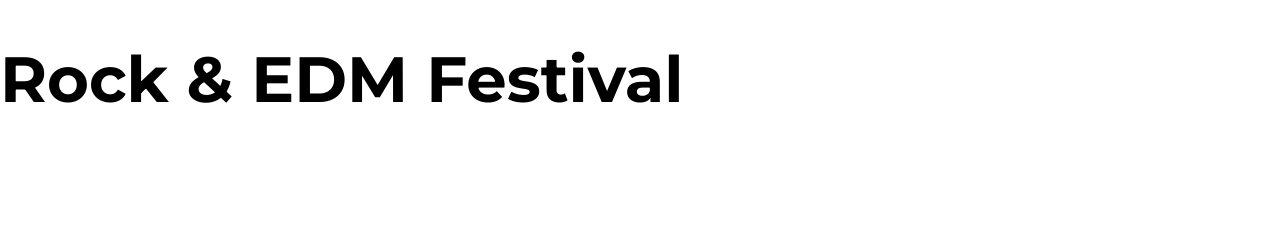
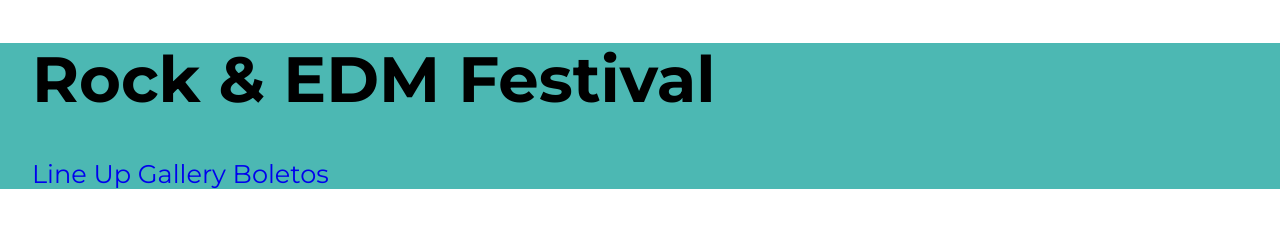
Before and after one commit to saulChavin/FestivalMusica, a website: page index.html in a window 1280 px wide. Drawn offline with Linux system fonts and the light colour scheme; a web font is replaced by a local one.

Commit message:
creando header

```diff
--- a/index.html
+++ b/index.html
@@ -7,6 +7,16 @@
     <link rel="stylesheet" href="build/css/app.css">
 </head>
 <body>
-    <h1>Rock & EDM Festival</h1>
+    <header class="header">
+        <div class="contenedor contenido-header">
+            <h1>Rock & EDM Festival</h1>
+            <nav class="navegacion-principal">
+                <a href="#">Line Up</a>
+                <a href="#">Gallery</a>
+                <a href="#">Boletos</a>
+            </nav>
+        </div>
+
+    </header>
 </body>
 </html>
--- a/src/scss/app.scss
+++ b/src/scss/app.scss
@@ -2,7 +2,7 @@
 @import url('https://fonts.googleapis.com/css2?family=Montserrat:wght@300;400;700;900&family=Tektur:wght@400;700&display=swap');
 @import 'base/variables'; //para definir algunas variables que necesitemos en otros archivos
 @import 'base/globales'; // selectores que se aplicaran en todo el proyecto
-
+@import 'layout/header';
 
 body{
     font-family: $fuentePrincipal;
--- /dev/null
+++ b/src/scss/layout/_header.scss
@@ -0,0 +1,18 @@
+.header{
+    background-color:  $verde;
+
+    .contenido-header{
+
+    }
+
+    h1{
+
+    }
+
+}
+
+.navegacion-principal{
+    a{
+
+    }
+}
```
Also changed, not shown: build/css/app.css.
